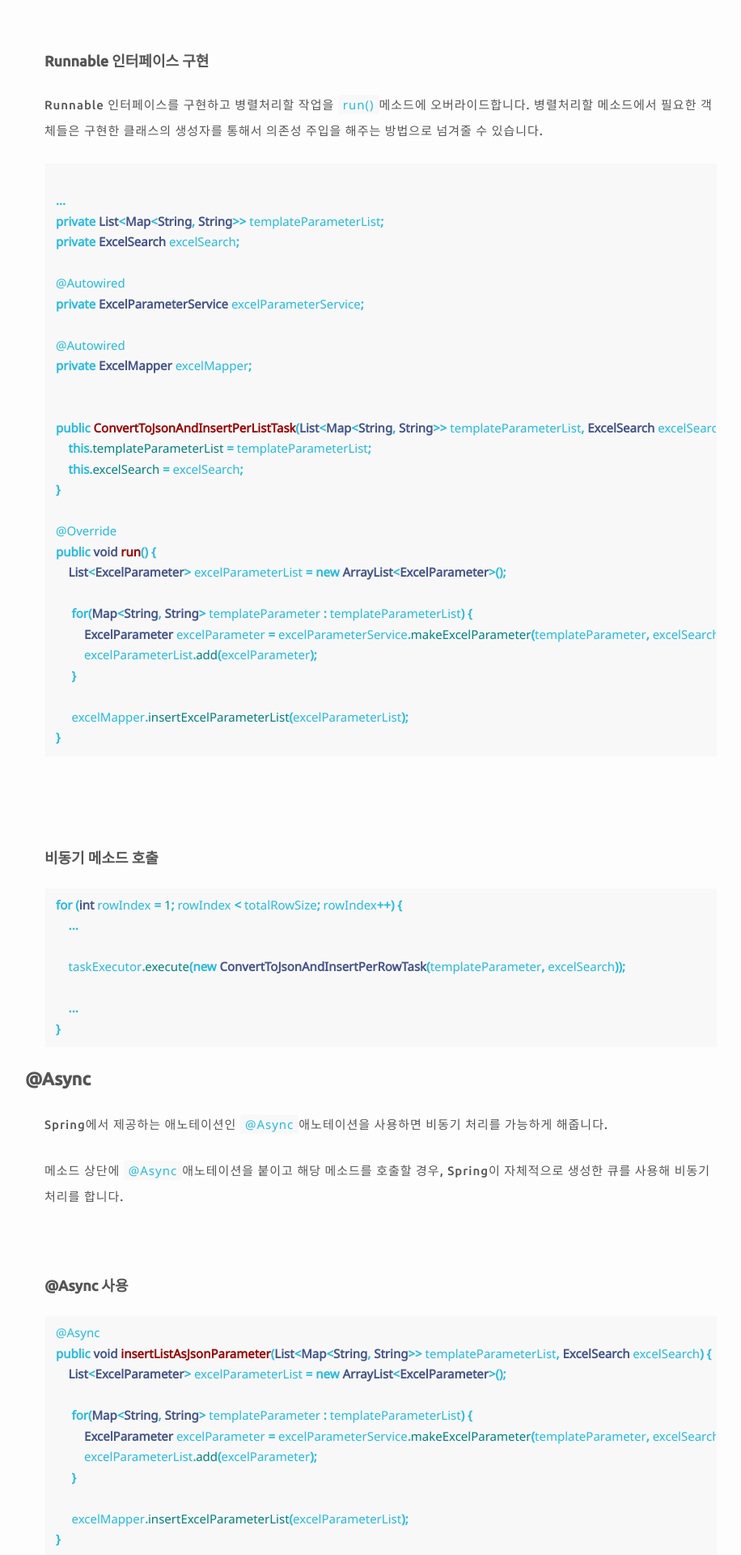
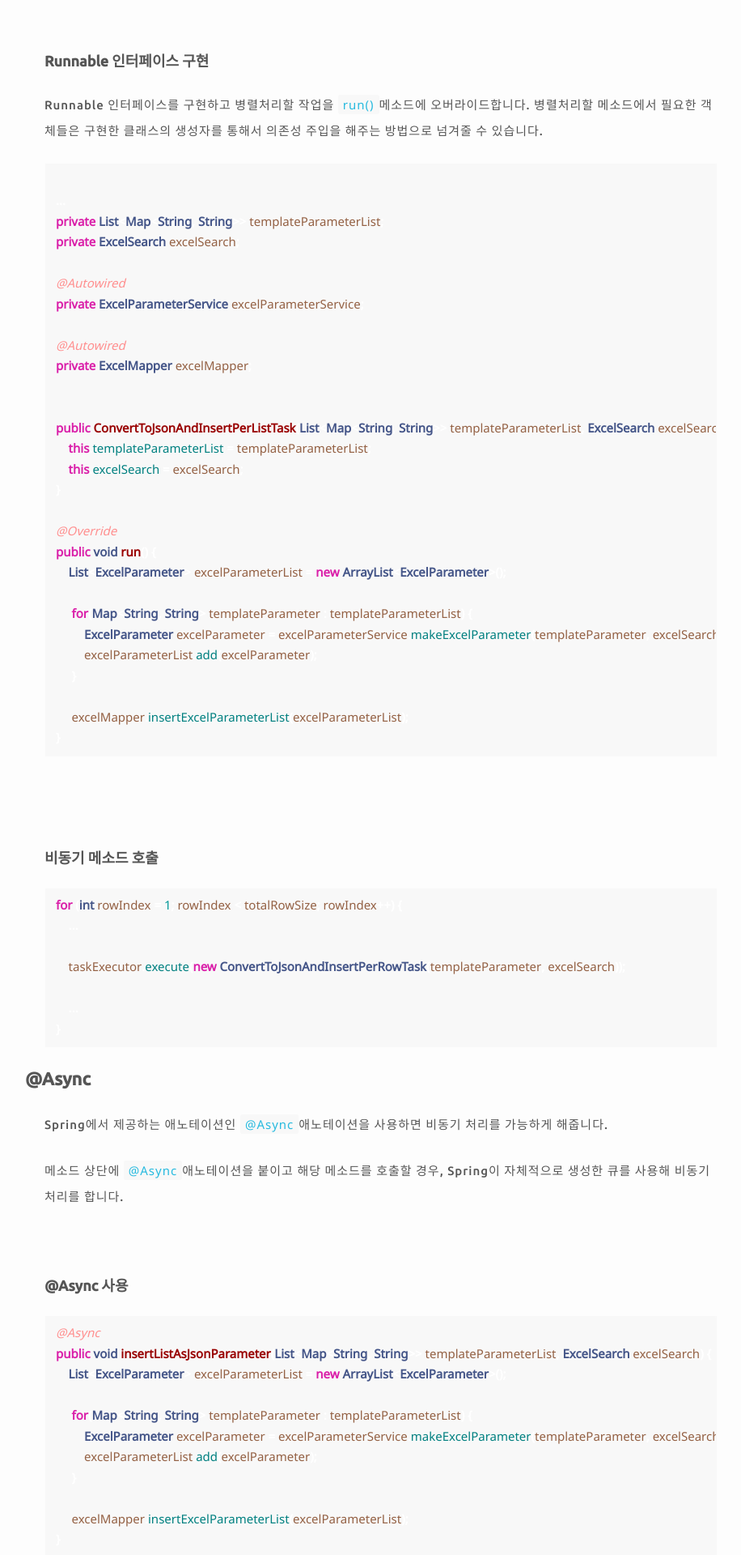
Before and after one commit to plus4070/plus4070.github.io, a Jekyll site: the page built from _posts/2016-06-12-MultiThread.md, in a window 1280 px wide. Shown: the part 1641-3561 px from the top of the page at 81% size, without its empty margins (169-1085 px from the left). Built offline with Jekyll 4.4.1, drawn with Linux system fonts in a browser that asks for light colours; nearby versions of some CDN libraries; comment, search, counter and statistics services are not loaded.

Commit message:
change keyword color

```diff
--- a/_sass/_syntax-highlighting.scss
+++ b/_sass/_syntax-highlighting.scss
@@ -13,7 +13,7 @@
 
     .c     { color: #998; font-style: italic } // Comment
     .err   { color: #a61717; background-color: #e3d2d2 } // Error
-    .k     { font-weight: bold } // Keyword
+    .k     { color: #da1fa9; font-weight: bold } // Keyword
     .o     { font-weight: bold } // Operator
     .cm    { color: #998; font-style: italic } // Comment.Multiline
     .cp    { color: #999; font-weight: bold } // Comment.Preproc
@@ -32,15 +32,17 @@
     .gu    { color: #aaa } // Generic.Subheading
     .gt    { color: #a00 } // Generic.Traceback
     .kc    { font-weight: bold } // Keyword.Constant
-    .kd    { font-weight: bold } // Keyword.Declaration
+    .kd    { color: #da1fa9; font-weight: bold } // Keyword.Declaration
     .kp    { font-weight: bold } // Keyword.Pseudo
     .kr    { font-weight: bold } // Keyword.Reserved
     .kt    { color: #458; font-weight: bold } // Keyword.Type
     .m     { color: #099 } // Literal.Number
     .s     { color: #d14 } // Literal.String
+    .n     { color: #946144 }
     .na    { color: #008080 } // Name.Attribute
     .nb    { color: #0086B3 } // Name.Builtin
     .nc    { color: #458; font-weight: bold } // Name.Class
+    .nd    { color: #ff8f8f; font-style: italic}
     .no    { color: #008080 } // Name.Constant
     .ni    { color: #800080 } // Name.Entity
     .ne    { color: #900; font-weight: bold } // Name.Exception
@@ -48,6 +50,7 @@
     .nn    { color: #555 } // Name.Namespace
     .nt    { color: #000080 } // Name.Tag
     .nv    { color: #008080 } // Name.Variable
+    .o     { color: #fff } //operator
     .ow    { font-weight: bold } // Operator.Word
     .w     { color: #bbb } // Text.Whitespace
     .mf    { color: #099 } // Literal.Number.Float
```
